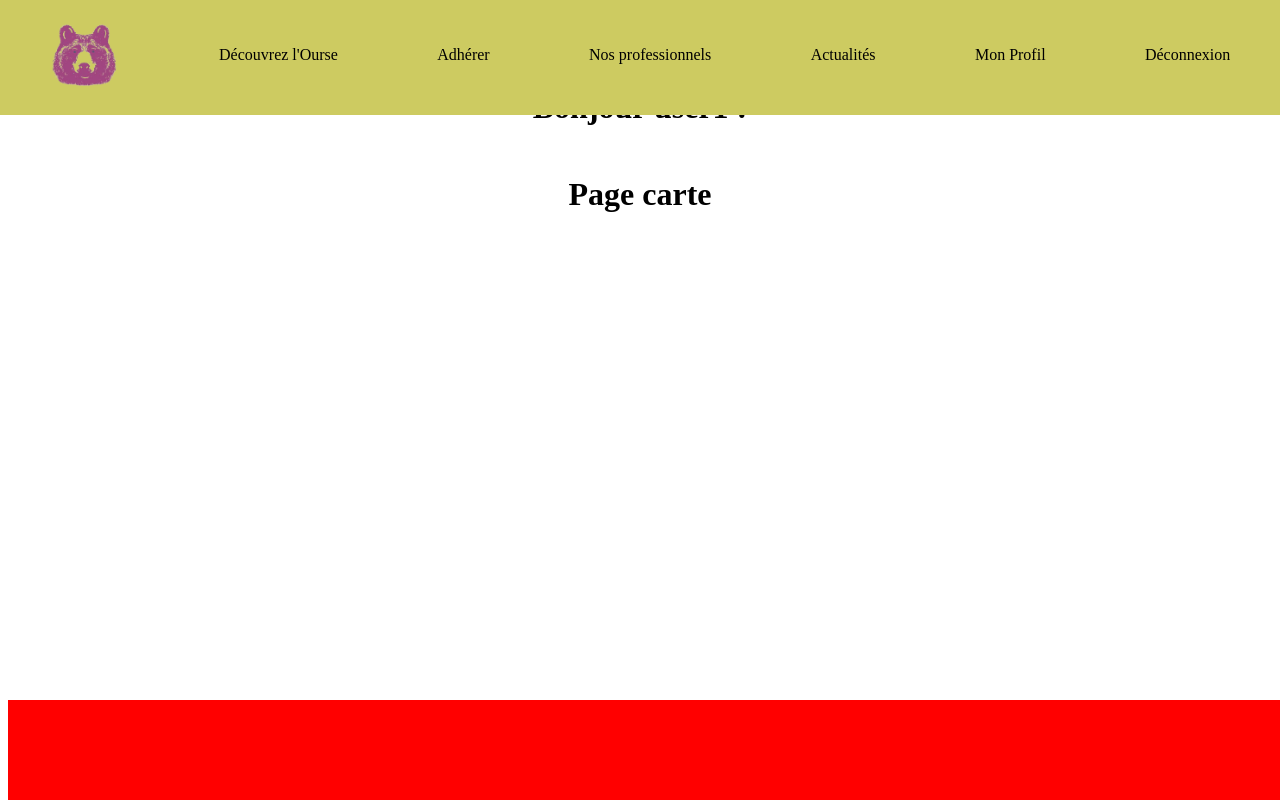
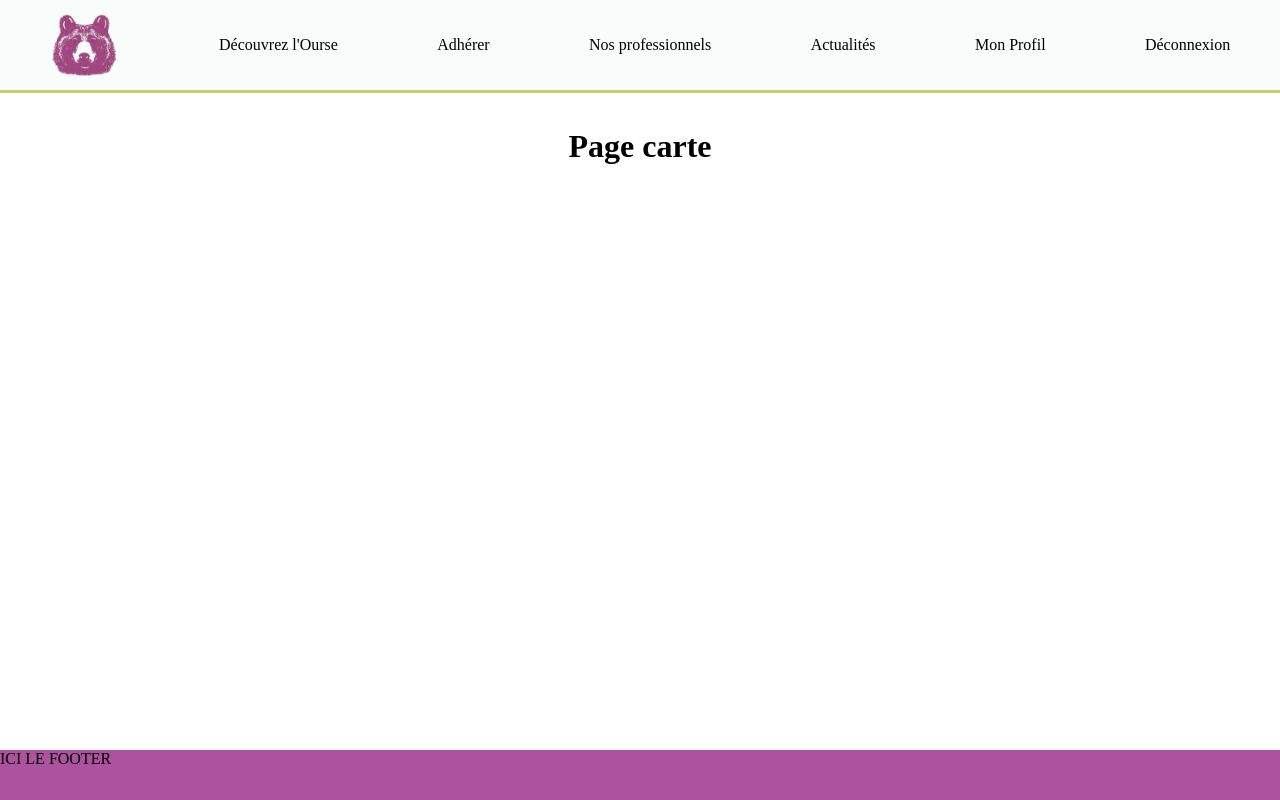
Before and after one commit to Aboubakr67/ourse, a PHP site: page /la-carte.php in a window 1280 px wide. Run offline with PHP 8.4, Linux system fonts and the light colour scheme; a user stored in the database is signed in.

Commit message:
ajout margin-top : message alert visible+ accès la-carte aux non connecté

```diff
--- a/footer.php
+++ b/footer.php
@@ -1,15 +1,7 @@
-<footer></footer>
+</div>
+<footer>ICI LE FOOTER</footer>
 
-<style>
-    footer {
-    width: 100%; /* Prend toute la largeur de la page */
-    height: 100px; /* Hauteur de 300 pixels */
-    background-color: red; /* Couleur de fond rouge */
-    bottom: 0;
-    position: fixed;
-}
 
-</style>
 
 </html>
 </body>
--- a/header.php
+++ b/header.php
@@ -20,7 +20,6 @@
 </head>
 
 <body>
-
 <header>
 
  <!-- barre de navigation -->
@@ -28,9 +27,9 @@
         <a href="index.php"><img src="./images/logo.png" alt="logo"></a>
         <a href="index.php">Découvrez l'Ourse</a>
         <a href="adhesion.php">Adhérer</a>
+        <a href="la-carte.php">Nos professionnels</a>
 
         <?php if (isset($_SESSION['auth'])) { ?>
-            <a href="la-carte.php">Nos professionnels</a>
             <a href="actualite.php">Actualités</a>
             <a href="profil.php">Mon Profil</a>
             <a href="actions/deconnexion.php">Déconnexion</a>
@@ -44,3 +43,4 @@
         <h1>Bonjour <?php echo $_SESSION['pseudo']; ?> !</h1>
         <?php } ?>
 </header>
+<div class="container">
--- a/la-carte.php
+++ b/la-carte.php
@@ -1,10 +1,7 @@
 <?php
 session_start();
 
-if (!isset($_SESSION['auth'])) {
-    header('Location: index.php');
-    exit();
-}
+
 require('header.php');
 ?>
 
--- a/style.css
+++ b/style.css
@@ -1,5 +1,12 @@
-body {
-    padding-top: 60px;
+body{
+    display : flex;
+    flex-direction: column;
+}
+header, footer{
+position: fixed;
+}
+.container{
+margin-top: 70px;
 }
 
 :root {
@@ -22,13 +29,12 @@
     top: 0;
     left: 0;
     width: 100%;
-    background-color:var(--secondary-color);
+    background-color:var(--white);
     display: flex;
     justify-content: space-around;
     align-items: center;
-    padding: 10px 0;
     z-index: 1000;
-    border-bottom: var(--secondary-color) solid 5px;
+    border-bottom: var(--secondary-color) solid 3px;
 }
 
 .navbar img {
@@ -143,3 +149,13 @@
 .actu img {
     max-width: 100px;
 }
+
+/*FOOTER*/
+footer {
+    width: 100%; /* Prend toute la largeur de la page */
+    height: 50px; /* Hauteur */
+    background-color: var(--principal-color); /* Couleur de fond */
+    bottom: 0;
+    left:0;
+    position: fixed;
+}
```
Also changed, not shown: index.php (+5 -6 lines).
